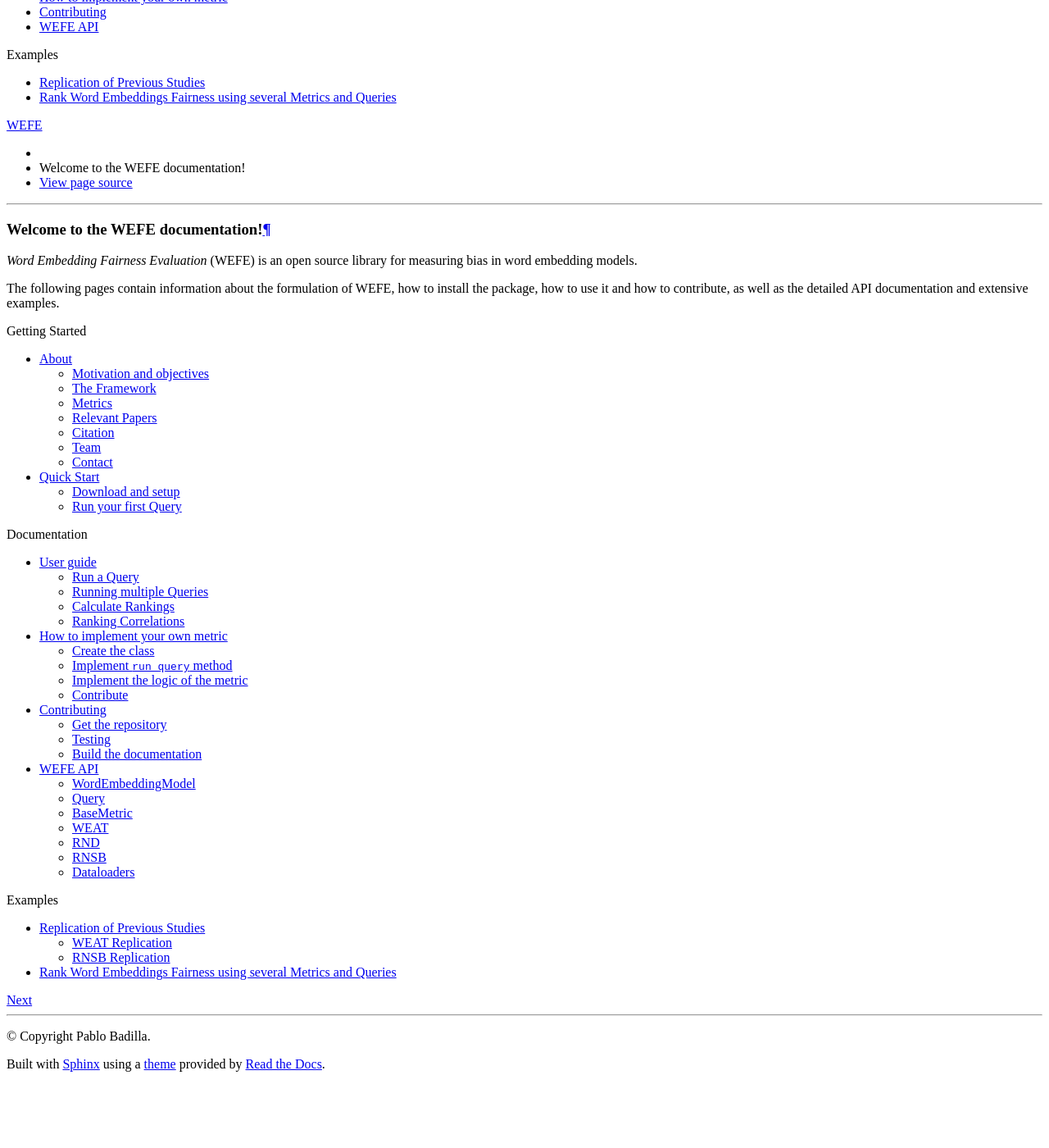
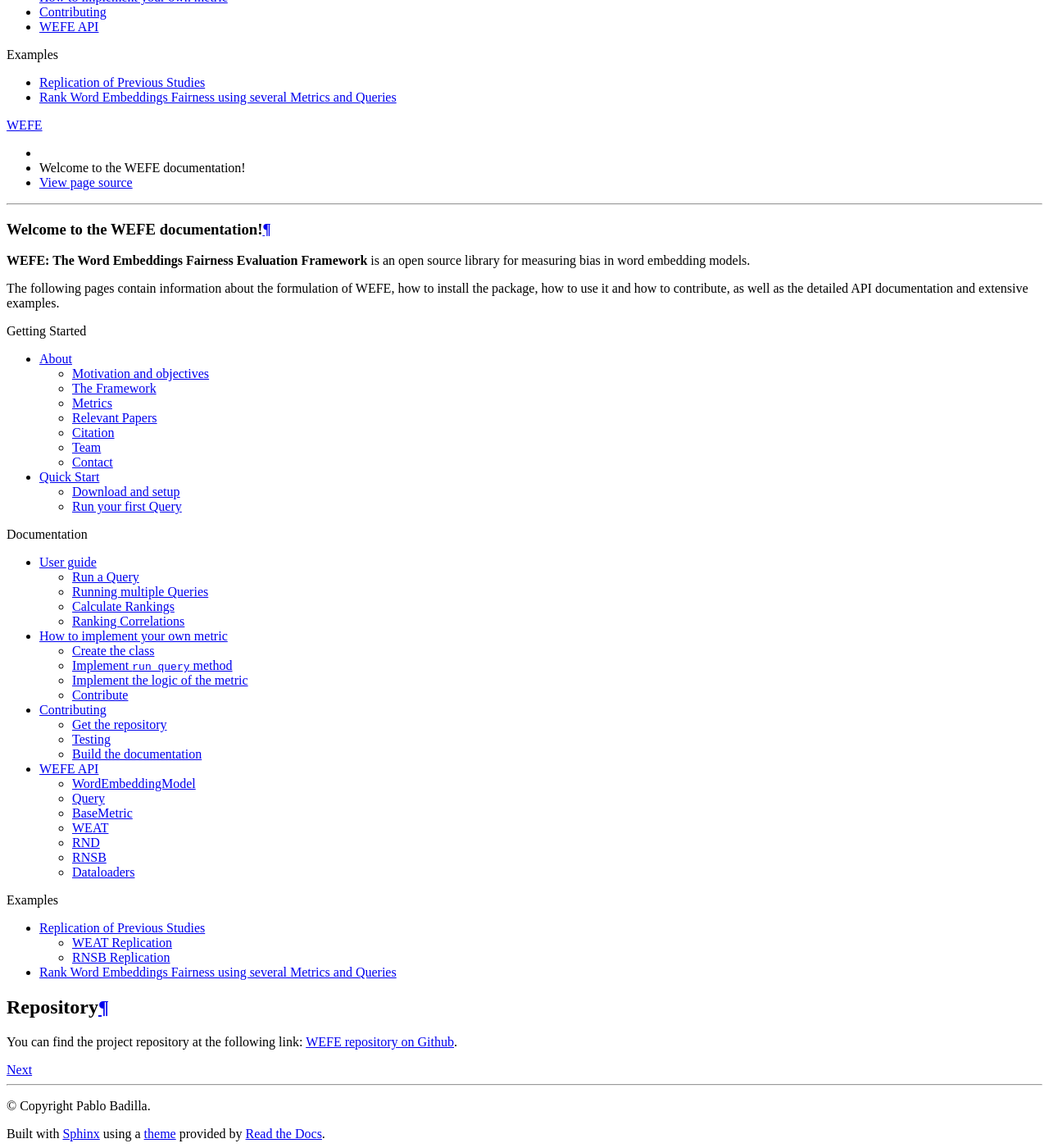
Before and after one commit to dccuchile/wefe, a Sphinx documentation site: the page built from doc/index.rst, in a window 1280 px wide and 1400 px high, scrolled down 231 px. Shown: the whole window at 82% size. Built offline with Sphinx 7.4.7 and the Read the Docs theme 2.0.0, drawn with Linux system fonts in a browser that asks for light colours; before the commit the page ends 1546 px from its top, so only the background shows below that.

```diff
--- a/doc/index.rst
+++ b/doc/index.rst
@@ -2,8 +2,8 @@
 Welcome to the WEFE documentation!
 ==================================
 
-*Word Embedding Fairness Evaluation* (WEFE) is an open source library for
-measuring bias in word embedding models.
+**WEFE: The Word Embeddings Fairness Evaluation Framework** is an open source
+library for measuring bias in word embedding models.
 
 The following pages contain information about the formulation of WEFE,
 how to install the package, how to use it and how to contribute, as well as
@@ -32,6 +32,12 @@ the detailed API documentation and extensive examples.
 
    replications
    rank
+
+Repository
+==========
+
+You can find the project repository at the following link:
+`WEFE repository on Github <https://github.com/dccuchile/wefe/>`_.
 
 
 .. Getting Started
--- a/doc/quick_start.rst
+++ b/doc/quick_start.rst
@@ -25,9 +25,9 @@ Run your first Query
 
 .. warning::
 
-  If you are not familiar with the concepts of  query, target and attribute
+  If you are not familiar with the concepts of query, target and attribute
   set, please visit the `the framework section <index.html#the-framework>`_
-  on the library's index page.
+  on the library's about page.
   These concepts will be widely used in the following sections.
 
 
```
Also changed, not shown: doc/user_guide.rst (+14 -7 lines), doc/images/ranking_with_facet.png, 1 other file.
